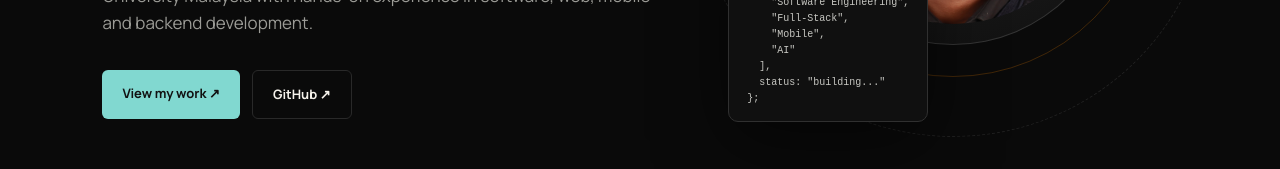
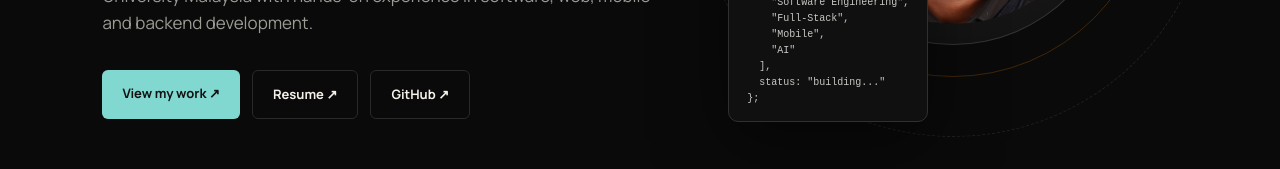
Before and after one commit to Mxrkinnit/mark-alex-portfolio, a Next.js app: page / in a window 1280 px wide. Shown: the part 625-794 px from the top of the page. Built offline with nearby package versions, Linux system fonts and the light colour scheme.

Commit message:
Add resume link

```diff
--- a/app/page.tsx
+++ b/app/page.tsx
@@ -136,6 +136,15 @@ export default function Home() {
           <div className="hero-actions">
             <a className="button primary" href="#projects">
               View my work <span>↗</span>
+            </a>
+
+            <a
+            className="button secondary"
+            href="/resume.pdf"
+            target="_blank"
+            rel="noreferrer"
+            >
+              Resume <span>↗</span>
             </a>
 
             <a
```
Also changed, not shown: 1 other file (tests, documents, lock files or other folders).
